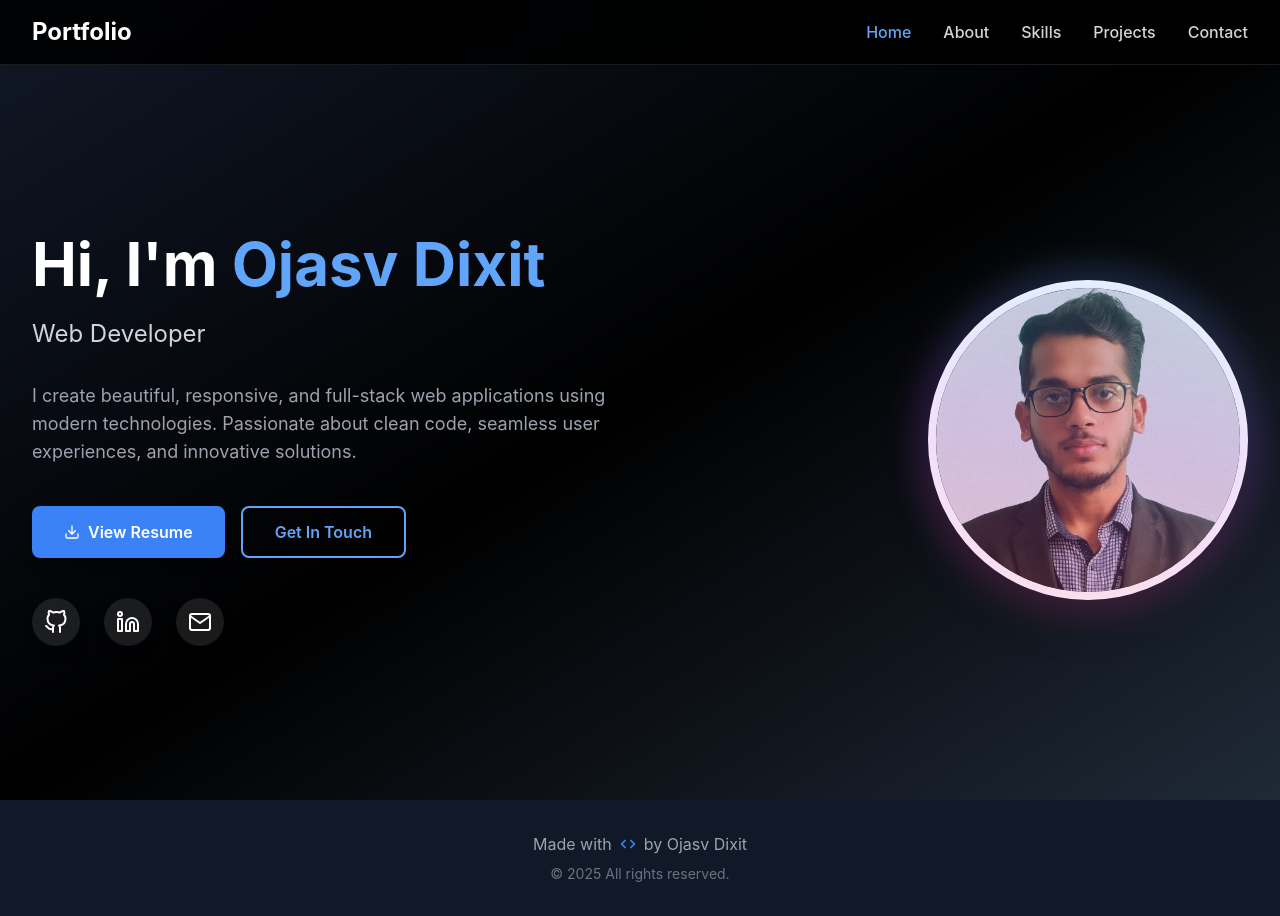
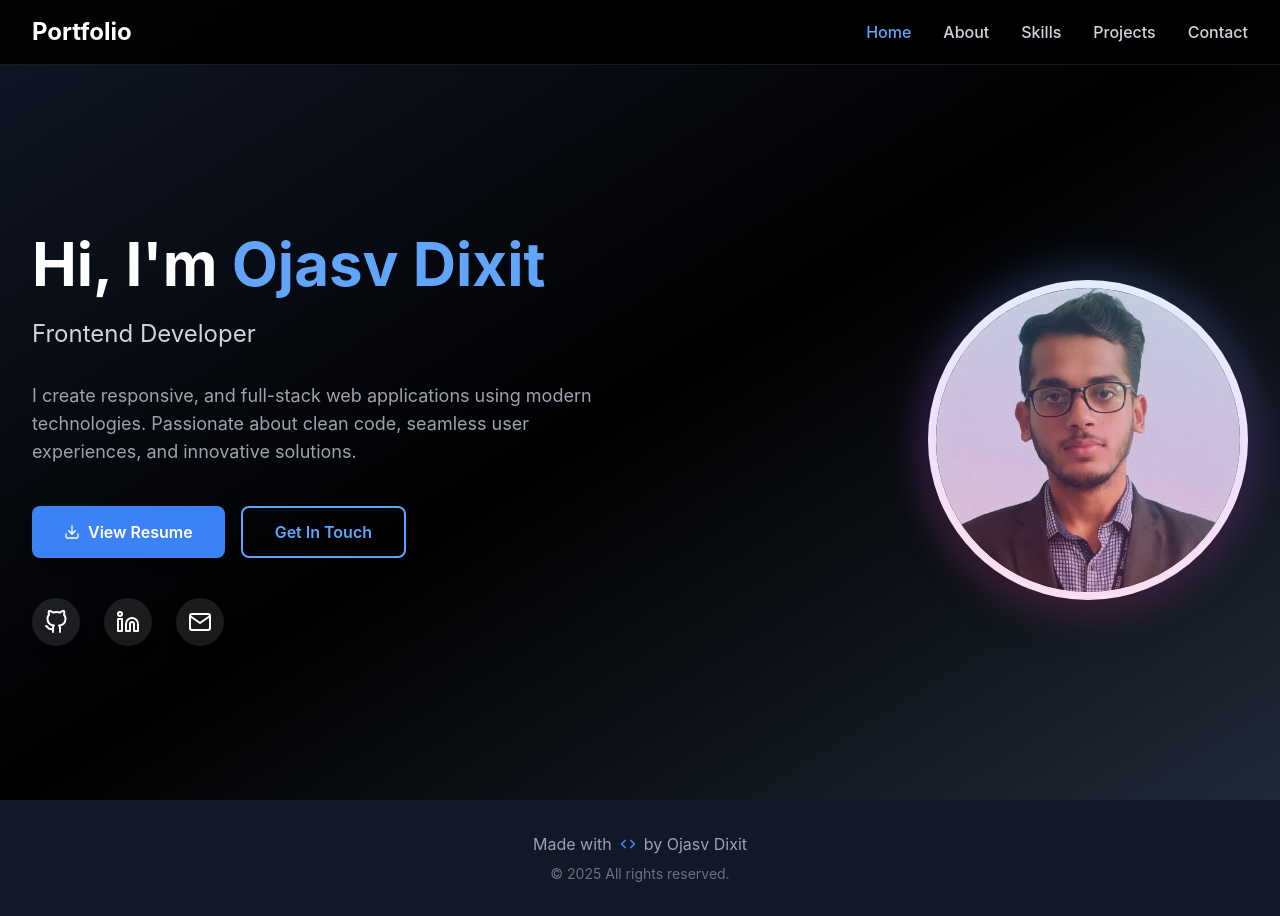
Before and after one commit to Ojasvdixit/Ojasv-Dixit-portfolio, a React (Vite) app: page / in a window 1280 px wide. Built offline with nearby package versions, Linux system fonts and the light colour scheme.

Commit message:
resume changes and title changed

```diff
--- a/src/components/Hero.jsx
+++ b/src/components/Hero.jsx
@@ -39,7 +39,7 @@ const Hero = () => {
               transition={{ delay: 0.4, duration: 0.8 }}
               className="text-xl md:text-2xl text-gray-300 mb-8"
             >
-              Web Developer
+              Frontend Developer
             </motion.p>
 
             <motion.p
@@ -48,7 +48,7 @@ const Hero = () => {
               transition={{ delay: 0.6, duration: 0.8 }}
               className="text-lg text-gray-400 mb-10 max-w-2xl mx-auto lg:mx-0"
             >
-              I create beautiful, responsive, and full-stack web applications using modern technologies. Passionate about clean code, seamless user experiences, and innovative solutions.
+              I create responsive, and full-stack web applications using modern technologies. Passionate about clean code, seamless user experiences, and innovative solutions.
             </motion.p>
 
             {/* CTA Buttons */}
@@ -60,7 +60,7 @@ const Hero = () => {
             >
               {/* FIX: Refactored to motion.a and made responsive */}
               <motion.a
-                href="/resume.pdf"
+                href="/Ojasv_Dixit_resume.pdf"
                 target="_blank"
                 rel="noopener noreferrer"
                 whileHover={{ scale: 1.05, boxShadow: '0 10px 25px rgba(59, 130, 246, 0.3)' }}
```
Also changed, not shown: 2 other files (tests, documents, lock files or other folders).
